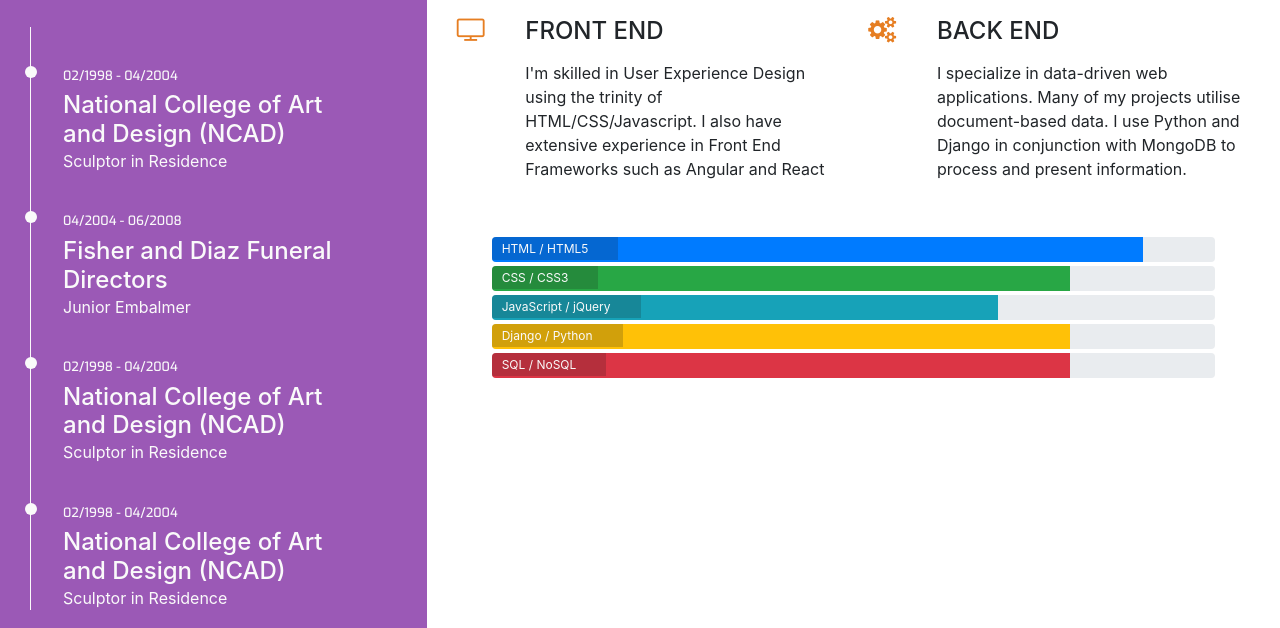
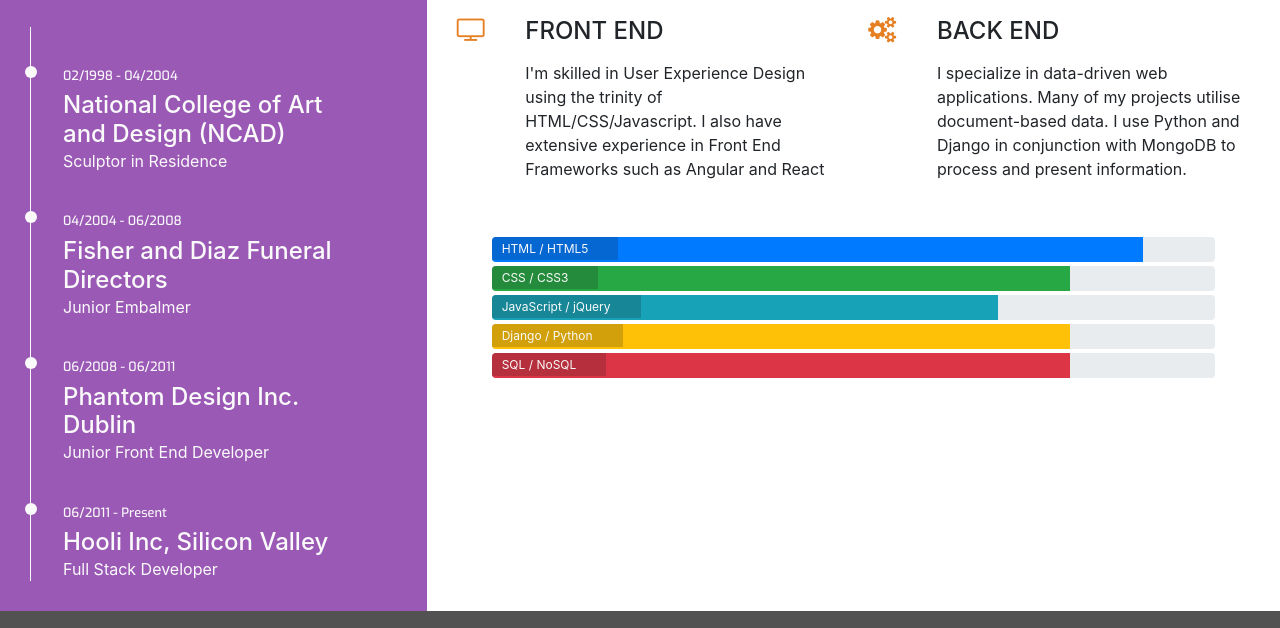
Before and after one commit to AndypSheridan/bootstrap-cv, a website: page resume.html in a window 1280 px wide. Shown: the part 450-1078 px from the top of the page. Drawn offline with nearby package versions, Linux system fonts and the light colour scheme.

Commit message:
Finish resume page

```diff
--- a/resume.html
+++ b/resume.html
@@ -70,13 +70,13 @@
                     <h4>Fisher and Diaz Funeral Directors</h4>
                     <p>Junior Embalmer</p>
                 </div>
-                <div class="timeline-item" data-dates="02/1998 - 04/2004">
-                    <h4>National College of Art and Design (NCAD)</h4>
-                    <p>Sculptor in Residence</p>
+                <div class="timeline-item" data-dates="06/2008 - 06/2011">
+                    <h4>Phantom Design Inc. Dublin</h4>
+                    <p>Junior Front End Developer</p>
                 </div>
-                <div class="timeline-item" data-dates="02/1998 - 04/2004">
-                    <h4>National College of Art and Design (NCAD)</h4>
-                    <p>Sculptor in Residence</p>
+                <div class="timeline-item" data-dates="06/2011 - Present">
+                    <h4>Hooli Inc, Silicon Valley</h4>
+                    <p>Full Stack Developer</p>
                 </div>
             </div>
             <div class="col-md-8 bg-color-three-reasons section-column">
```
